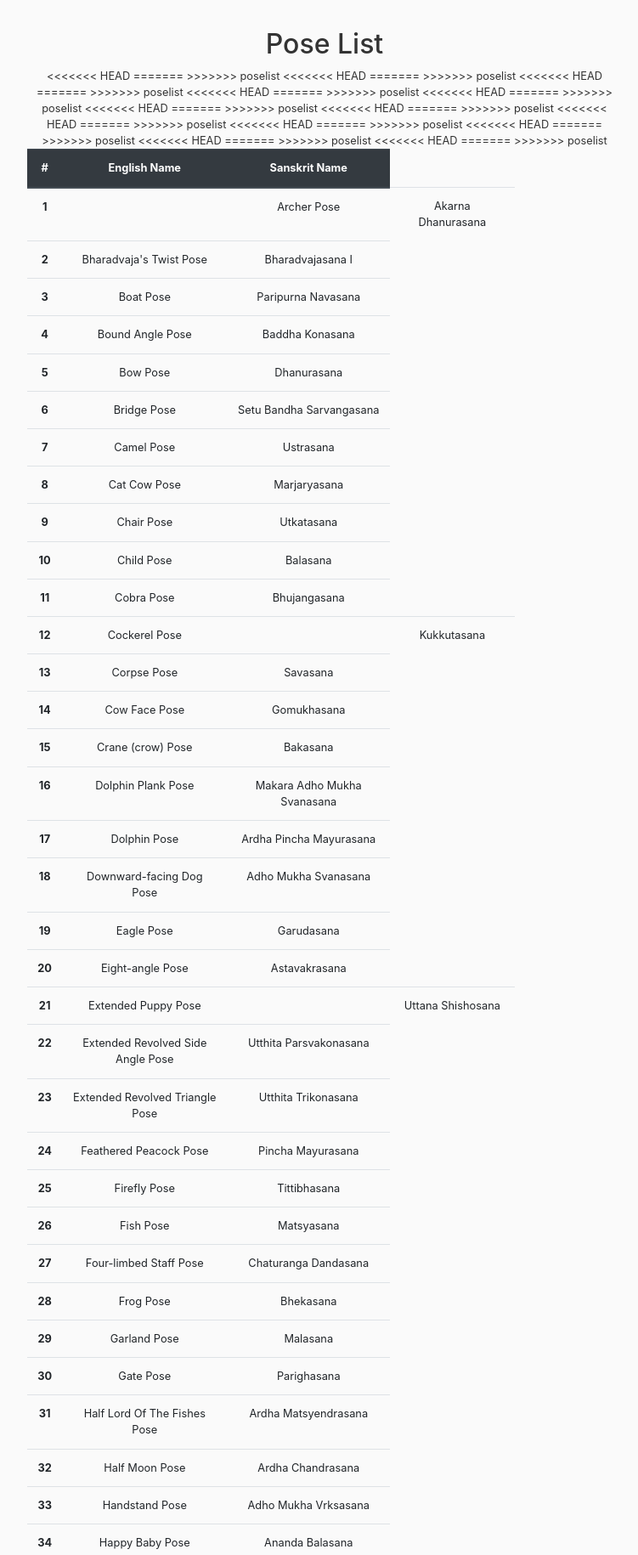
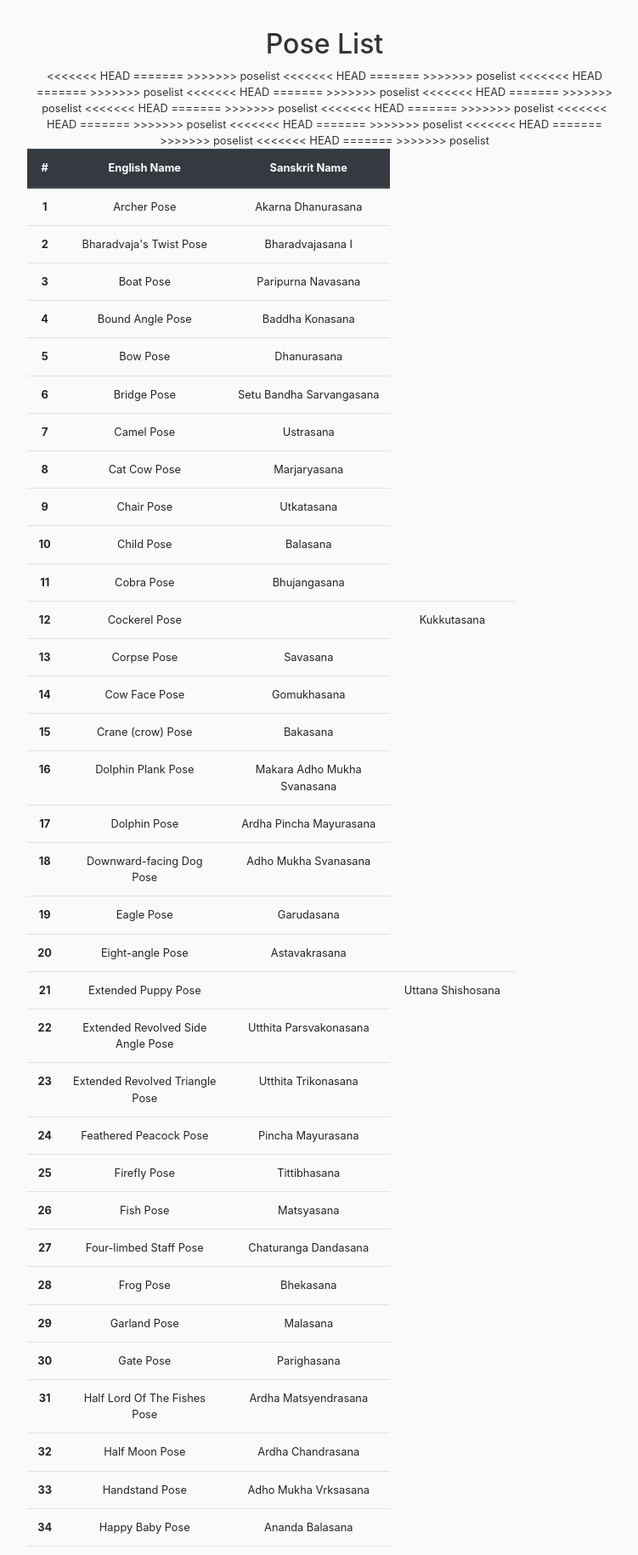
Before and after one commit to gautam-e/YogaPose, a Flask app: page / in a window 1280 px wide. Shown: the part 877-2707 px from the top of the page at 85% size, without its empty margins (68-819 px from the left). Run offline with Flask 2, Linux system fonts and the light colour scheme; parts of the project's set-up code (start-up, migrations or seed data) failed here and were passed over; some libraries are stand-ins or nearby versions.

Commit message:
Corrected merge confilts that crept in earlier

```diff
--- a/yogapose/templates/home.html
+++ b/yogapose/templates/home.html
@@ -39,11 +39,7 @@
     <tbody>
       <tr>
         <th scope="row">1</th>
-<<<<<<< HEAD
-        <td></td>
-=======
         <td>Archer Pose</td>
->>>>>>> poselist
         <td>Akarna Dhanurasana</td>
       </tr>
       <tr>
```
